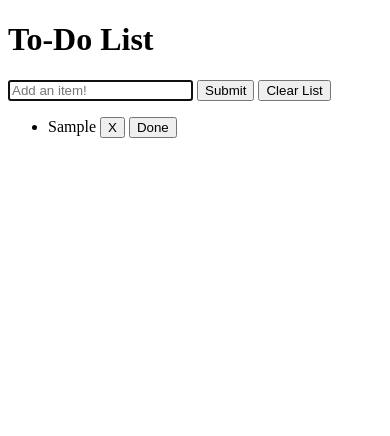
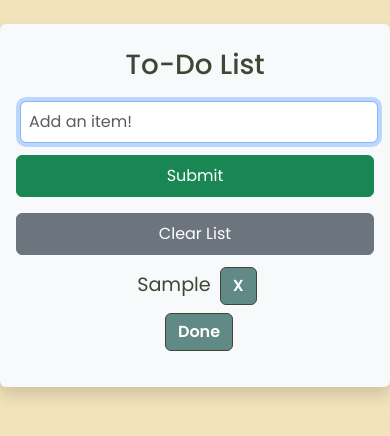
Before and after one commit to tgrey2024/js-mini-projects, a plain HTML site: page index.html in a window 390 px wide. Both pictures are taken after typing "Sample" into the empty fields and a click on the button "Submit". Drawn offline with nearby package versions, Linux system fonts and the light colour scheme.

Commit message:
add Bootstrap styles for responsive design

```diff
--- a/assets/css/style.css
+++ b/assets/css/style.css
@@ -1,3 +1,42 @@
+@import url('https://fonts.googleapis.com/css2?family=Poppins:ital,wght@0,100;0,200;0,300;0,400;0,500;0,600;0,700;0,800;0,900;1,100;1,200;1,300;1,400;1,500;1,600;1,700;1,800;1,900&display=swap');
+body {
+    font-family: "Poppins", sans-serif;
+    background-color: #F2E3BC;
+}
+
+h1{
+    color: #414535;
+
+}
+
+#floating {
+    background-color: #C19875;
+}
+
+#toDoList {
+    list-style-type: none;
+}
+
+.btn-bd-primary {
+    --bs-btn-font-weight: 600;
+    --bs-btn-color: #fff;
+    --bs-btn-bg: #618985;
+    --bs-btn-border-color: #414535;
+    --bs-btn-hover-color: #fff;
+    --bs-btn-hover-bg: #414535;
+    --bs-btn-hover-border-color: #618985;
+    --bs-btn-focus-shadow-rgb: #618985;
+    --bs-btn-active-color: #414535;
+    --bs-btn-active-bg: #618985;
+    --bs-btn-active-border-color: #618985;
+  }
+
+li {
+    color: #414535;
+    font-size: larger;
+}
+
+
 .done {
     text-decoration: line-through;
     color: #888;
--- a/assets/js/script.js
+++ b/assets/js/script.js
@@ -19,7 +19,7 @@ function addToDo(e) {
         // create new li element
         const newToDoElement = document.createElement('li');
         // add text to newToDoElement and add delete button and done button
-        newToDoElement.innerHTML = toDoText + ' <button class="deleteBtn">X</button>'+ ' <button class="doneBtn"">Done</button>';
+        newToDoElement.innerHTML = `${toDoText} <button class="deleteBtn btn btn-bd-primary m-1" data-bs-toggle="popover">X</button><button class="doneBtn btn btn-bd-primary m-1" data-bs-toggle="popover">Done</button>`;
         // add newToDoElement to toDoList
         toDoList.appendChild(newToDoElement);
         // clear text from listTextInput
--- a/index.html
+++ b/index.html
@@ -3,20 +3,39 @@
 <head>
     <meta charset="UTF-8">
     <meta name="viewport" content="width=device-width, initial-scale=1.0">
+    <!-- Bootstrap CSS link -->
+    <link href="https://cdn.jsdelivr.net/npm/bootstrap@5.3.3/dist/css/bootstrap.min.css" rel="stylesheet" integrity="sha384-QWTKZyjpPEjISv5WaRU9OFeRpok6YctnYmDr5pNlyT2bRjXh0JMhjY6hW+ALEwIH" crossorigin="anonymous">
     <!-- Custom CSS link -->
     <link rel="stylesheet" href="./assets/css/style.css">
     <title>Mini Projects</title>
 </head>
 <body>
-    <h1>To-Do List</h1>
-    <div>
-        <input type="text" id="listTextInput" placeholder="Add an item!">
-        <button id="addToDoBtn">Submit</button>
-        <button id="clearBtn">Clear List</button>
+    <div id="floating" class = "container text-center shadow p-3 mb-5 bg-body-tertiary rounded mt-4">
+        <div class = "row">
+            <div class="col-12 mx-auto p-2">
+                <h1>To-Do List</h1>
+            </div>
+            <div class="col-12 col-md-6 m-1">
+                <input type="text" class="mx-auto p-2 form-control" id="listTextInput" placeholder="Add an item!">
+            </div>
+            <div class="d-grid col-12 col-sm-6 mx-auto col-md-2 m-2">
+                <button id="addToDoBtn" class="btn btn-success p-2" data-bs-toggle="popover">Submit</button>
+            </div>
+            <div class="d-grid col-12 col-sm-6 mx-auto col-md-2 m-2">
+                <button id="clearBtn" class="btn btn-secondary p-2" data-bs-toggle="popover">Clear List</button>
+            </div>
+            <div class="row">
+                <div class="col-8 mx-auto">
+                    <ul id="toDoList">
+                        <!-- List items will be added here -->
+                    </ul>
+                </div>
+            </div>
     </div>
-    <ul id="toDoList">
-        <!-- List items will be added here -->
-    </ul>
+</div>
+    <!-- Boostrap JS link -->
+    <script src="https://cdn.jsdelivr.net/npm/bootstrap@5.3.3/dist/js/bootstrap.bundle.min.js" integrity="sha384-YvpcrYf0tY3lHB60NNkmXc5s9fDVZLESaAA55NDzOxhy9GkcIdslK1eN7N6jIeHz" crossorigin="anonymous"></script>
+    <!-- Javascript link -->
     <script src="./assets/js/script.js"></script>
 </body>
 </html>
```
